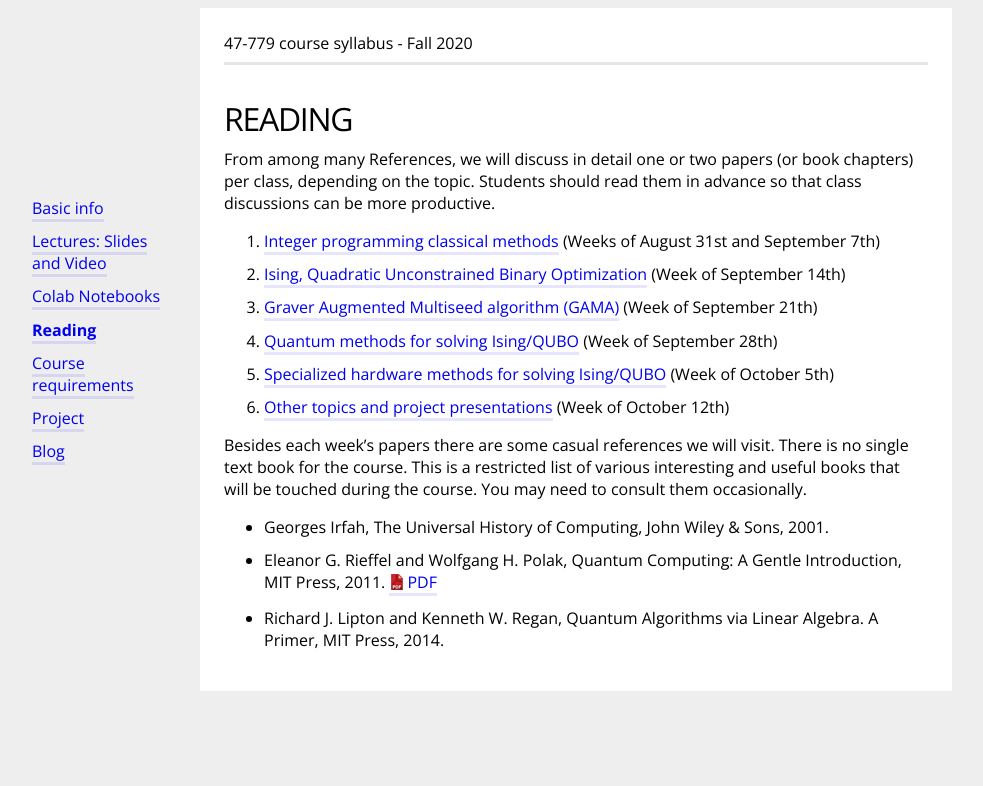
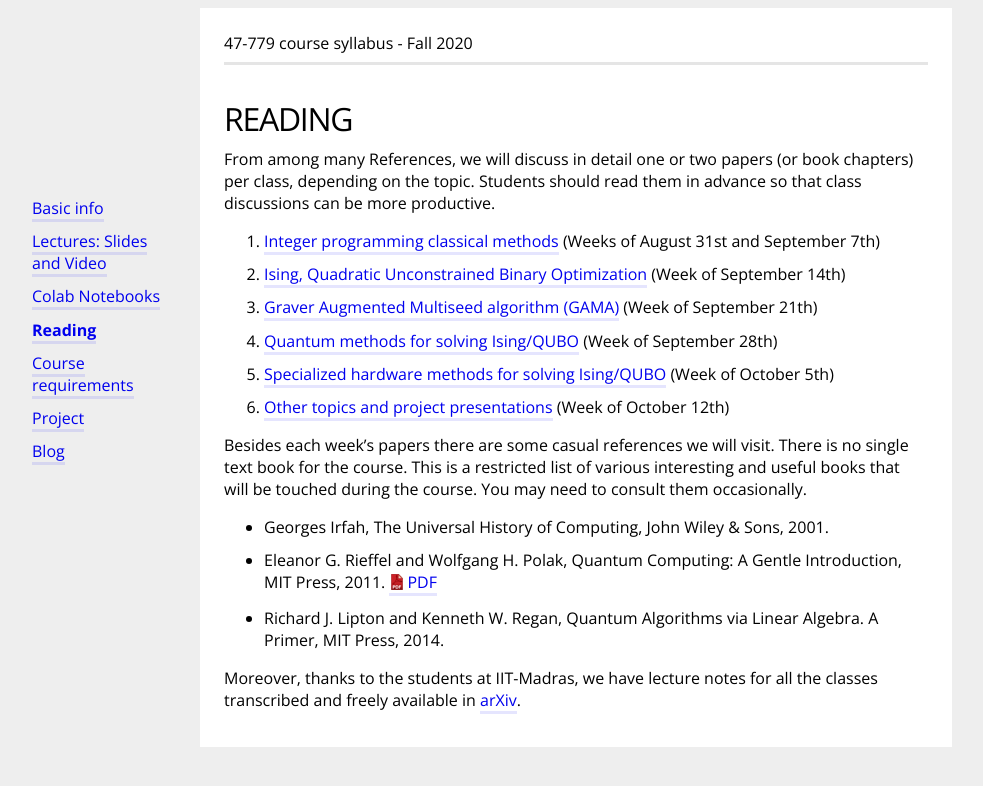
Before and after one commit to bernalde/QuIP, a Jekyll site: the page built from reading.md, in a window 1280 px wide. Shown: the top 786 px of the page, without its empty margins (64-1047 px from the left). Built offline with Jekyll 4.4.1, drawn with Linux system fonts in a browser that asks for light colours.

Commit message:
Update reading.md

```diff
--- a/reading.md
+++ b/reading.md
@@ -28,3 +28,5 @@ Besides each week's papers there are some casual references we will visit. There
 - Georges Irfah, The Universal History of Computing, John Wiley & Sons, 2001.
 - Eleanor G. Rieffel and Wolfgang H. Polak, Quantum Computing: A Gentle Introduction, MIT Press, 2011. [PDF](http://mmrc.amss.cas.cn/tlb/201702/W020170224608150244118.pdf)
 - Richard J. Lipton and Kenneth W. Regan, Quantum Algorithms via Linear Algebra. A Primer, MIT Press, 2014.
+
+Moreover, thanks to the students at IIT-Madras, we have lecture notes for all the classes transcribed and freely available in [arXiv](https://arxiv.org/abs/2012.11382).
```
